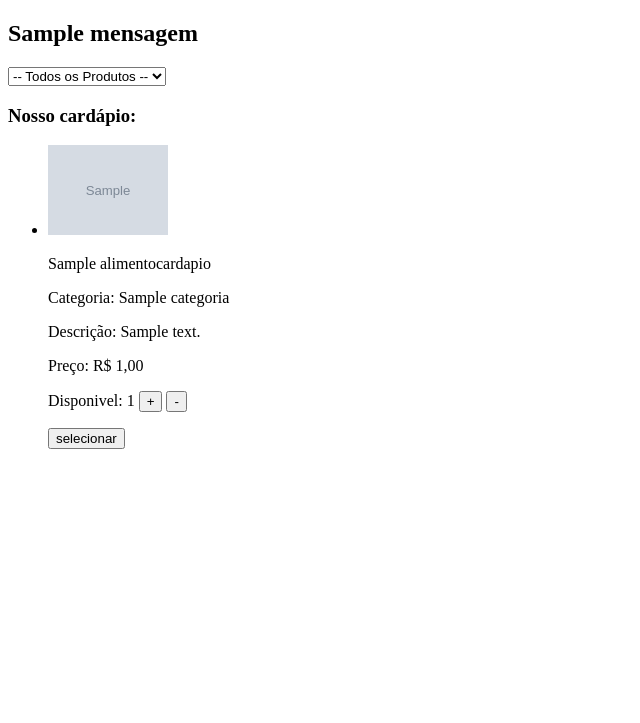
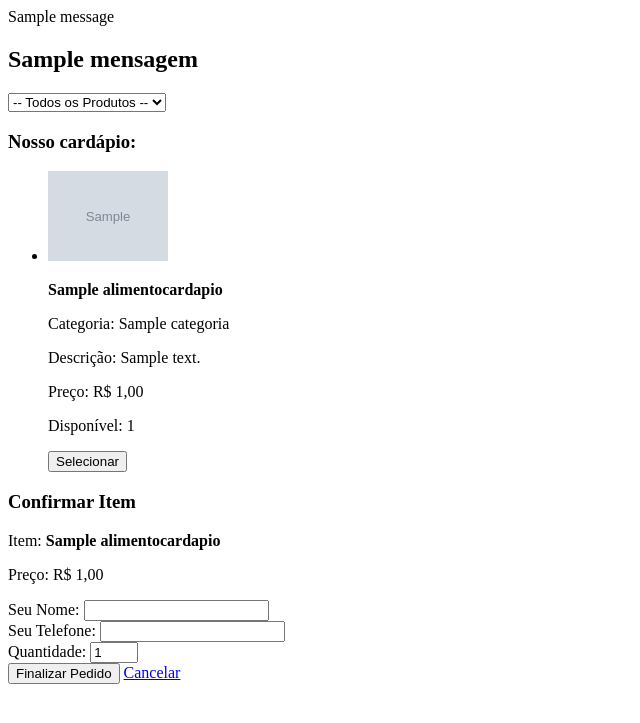
Before and after one commit to IsaClara/cardapio-python, a Django app: template cardapio/cardapio/templates/Post/index.html in a window 1280 px wide. Shown: the top 723 px of the page, without its empty margins (0-640 px from the left). Run offline with Django 5.2, Linux system fonts and the light colour scheme; tables that the repository leaves empty hold one stand-in row (values such as "Sample post"); the template is opened without the code that fills it: values that come from a table or form of the project are taken from there, most other values are stand-ins (such as "Sample title", 1, 10 or a date in 2020); grey boxes marked "Sample" are stand-in pictures; one stand-in notice (Sample message) is shown.

Commit message:
Método POST na parte de selecionar de selecionar o alimento

```diff
--- /dev/null
+++ b/cardapio/cardapio/forms.py
@@ -0,0 +1,5 @@
+from django import forms
+from django.core.exceptions import ValidationError
+from . models import Cliente
+
+#preciso validar o nome e numero depois
--- a/cardapio/cardapio/models.py
+++ b/cardapio/cardapio/models.py
@@ -62,4 +62,24 @@ class Pedido(models.Model):
     def __str__(self):
         return f'{self.cliente} - {self.criado_em}'
 
+
+class ItemPedidos(models.Model):
+    pedido = models.ForeignKey(
+        Pedido,
+        on_delete=models.CASCADE,
+        related_name='Itens')
+    alimento = models.ForeignKey(
+        AlimentoCardapio,
+        on_delete=models.PROTECT
+    )
+    quantidade = models.PositiveIntegerField(
+        default=1)
+
+    preco_unitario = models.DecimalField(
+        max_digits=5, decimal_places=2
+    )
+
+    def __str__(self):
+        # Corrigido aqui para não quebrar o painel admin
+        return f'{self.pedido.id} - {self.alimento.nome_alimento}'
 # Create your models here.
--- a/cardapio/cardapio/templates/Post/index.html
+++ b/cardapio/cardapio/templates/Post/index.html
@@ -1,72 +1,101 @@
 <!DOCTYPE html>
-<html lang="en">
+<html lang="pt-br">
 <head>
     <meta charset="UTF-8">
     <meta name="viewport" content="width=device-width, initial-scale=1.0">
     <title>Cardápio Digital</title>
+
 </head>
 <body>
+
+    {% if messages %}
+        {% for message in messages %}
+                {{ message }}
+
+        {% endfor %}
+    {% endif %}
+
     <h2>{{ mensagem }}</h2>
 
-        <!-- lista de categorias -->
-        <form>
+    <!-- Filtro de Categorias -->
+    <form method="GET" action="{% url 'cardapio:index' %}">
         <select name="g" id="id_categoria" onchange="this.form.submit()">
             <option value="">-- Todos os Produtos --</option>
-
             {% for item in categorias %}
-                    <option value="{{ item.id }}"
-                     {% if item.id|stringformat:"s" == busca_atual %}selected
-                     {% endif %}>
+                <option value="{{ item.id }}" >
                     {{ item.nome }}
                 </option>
             {% endfor %}
         </select>
     </form>
 
-
     <h3>Nosso cardápio:</h3>
 
     {% if cardapio %}
-
         <ul>
             {% for alimento in cardapio %}
-
-            <li>
-                    {%if alimento.foto_alimento %}
+            <li style="margin-bottom: 15px;">
+                {% if alimento.foto_alimento %}
                     <img src="{{ alimento.foto_alimento.url }}" alt="" width="120px">
                 {% else %}
-                    <p>sem foto disponivel</p>
+                    <p>sem foto disponível</p>
                 {% endif %}
 
-                    <p>{{ alimento.nome_alimento }}</p>
+                <p><strong>{{ alimento.nome_alimento }}</strong></p>
                 <p>Categoria: {{ alimento.categoria.nome }}</p>
                 <p>Descrição: {{ alimento.descricao }}</p>
                 <p>Preço: R$ {{ alimento.preco }}</p>
 
                 {% if alimento.disponivel_estoque > 0 %}
-                    <p>Disponivel: {{ alimento.disponivel_estoque }}
+                    <p>Disponível: {{ alimento.disponivel_estoque }}</p>
 
-                        <button>+</button>
-
-                        <button>-</button></p>
-
-                        <button>selecionar</button>
-
+                    <!-- Botão que envia os dados para abrir o modal -->
+                    <form method="GET" action="{% url 'cardapio:index' %}">
+                        <input type="hidden" name="g" value="{{ busca_atual }}">
+                        <input type="hidden" name="pegar_pedido" value="{{ alimento.id }}">
+                        <button type="submit">Selecionar</button>
+                    </form>
                 {% else %}
-                    <p>Não temos mais disponível</p>
+                    <p style="color: red;">Não temos mais disponível</p>
                 {% endif %}
-
-
             </li>
-
             {% endfor %}
-
         </ul>
     {% else %}
         <p>Não existe nenhum alimento disponível no cardápio agora</p>
     {% endif%}
 
+    <!-- Estrutura Condicional do Modal -->
+    {% if alimento_selecionado %}
+        <div class="modal-overlay">
+            <div class="modal-content">
+                <h3>Confirmar Item</h3>
+                <p>Item: <strong>{{ alimento_selecionado.nome_alimento }}</strong></p>
+                <p>Preço: R$ {{ alimento_selecionado.preco }}</p>
 
-</label>
+                <form method="POST" action="{% url 'cardapio:index' %}">
+                    {% csrf_token %}
+                    <input type="hidden" name="alimento_id" value="{{ alimento_selecionado.id }}">
+
+                    <div class="form-group">
+                        <label>Seu Nome:</label>
+                        <input type="text" name="nome_cliente" required>
+                    </div>
+                    <div class="form-group">
+                        <label>Seu Telefone:</label>
+                        <input type="text" name="telefone" maxlength="11" required>
+                    </div>
+                    <div class="form-group">
+                        <label>Quantidade:</label>
+                        <input type="number" name="quantidade" value="1" min="1" max="{{ alimento_selecionado.disponivel_estoque }}" required>
+                    </div>
+
+                    <button type="submit" >Finalizar Pedido</button>
+                    <a href="{% url 'cardapio:index' %}?g={{ busca_atual }}" >Cancelar</a>
+                </form>
+            </div>
+        </div>
+    {% endif %}
+
 </body>
 </html>
--- a/cardapio/cardapio/urls.py
+++ b/cardapio/cardapio/urls.py
@@ -6,16 +6,15 @@ from django.conf.urls.static import static
 app_name = 'cardapio'
 
 urlpatterns = [
-    #http://127.0.0.1:8000/cardapio/
+    # http://127.0.0
+    # Esta rota agora controla a listagem, o filtro por ID e o Modal ao mesmo tempo!
     path('', views.index, name='index'),
-    #vai filtrar a lista
-    path('filtrar/', views.filtroCategoria, name='filtro_categoria'), # http://127.0.0filtrar/
-    #http://127.0.0.1:8000/cardapio/sobre
+
+    # http://127.0.0sobre
     path('sobre/', views.sobre, name='sobre'),
-    #http://127.0.0.1:8000/cardapio/contato
+
+    # http://127.0.0contato
     path('contato/', views.contato, name='contato'),
-
-    path('pedido/',views.telaPedido, name='pedido'),
 ]
 
 if settings.DEBUG:
```
Also changed, not shown: cardapio/cardapio/admin.py (+14 -1 lines), cardapio/cardapio/views.py (+59 -37 lines), cardapio/cardapio/migrations/0004_itempedidos.py (added). Lines whose indentation alone changed are shown as unchanged.
